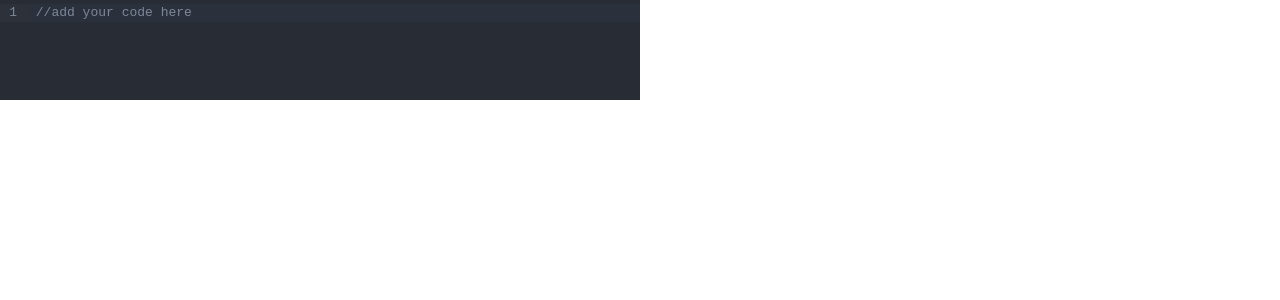
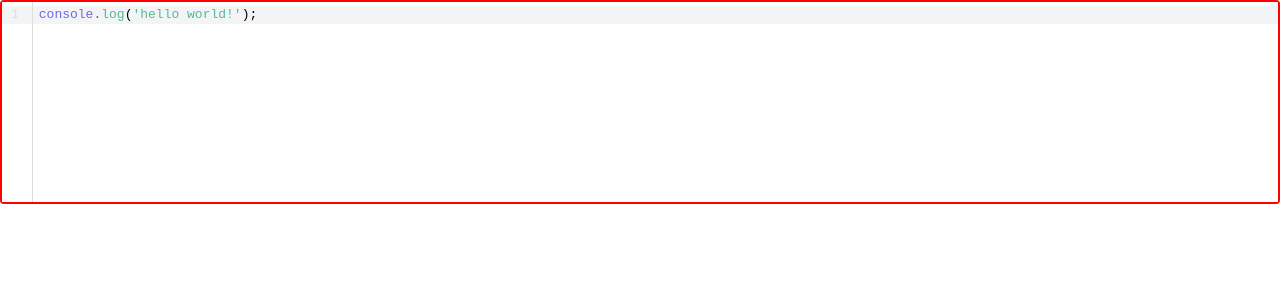
Before and after one commit to krishh16/treecodecamp.github.io, a React (Create React App) app: page /javascript-dsa in a window 1280 px wide. Shown: the top 300 px of the page. Built offline with nearby package versions, Linux system fonts and the light colour scheme; the HTML template or start-up script is replaced by a standard one.

Commit message:
Co-authored-by: krishna <127577065+krishh16@users.noreply.github.com>

```diff
--- a/package.json
+++ b/package.json
@@ -8,6 +8,7 @@
     "@codemirror/lang-javascript": "^6.1.9",
     "@codemirror/state": "^6.2.1",
     "@codemirror/view": "^6.13.2",
+    "@lezer/highlight": "^1.1.6",
     "@testing-library/jest-dom": "^5.16.5",
     "@testing-library/react": "^13.4.0",
     "@testing-library/user-event": "^13.5.0",
@@ -16,6 +17,7 @@
     "@types/react": "^18.2.12",
     "@types/react-dom": "^18.2.5",
     "@uiw/codemirror-theme-okaidia": "^4.21.3",
+    "@uiw/codemirror-themes": "^4.21.3",
     "@uiw/react-codemirror": "^4.21.3",
     "codemirror": "^6.0.1",
     "cors": "^2.8.5",
--- a/src/components/pages/Terminal/Terminal.jsx
+++ b/src/components/pages/Terminal/Terminal.jsx
@@ -1,24 +1,54 @@
-import React from 'react';
-import CodeMirror from '@uiw/react-codemirror';
-import { javascript } from '@codemirror/lang-javascript';
-import { okaidia } from '@uiw/codemirror-theme-okaidia';
+import CodeMirror from "@uiw/react-codemirror";
+import { createTheme } from "@uiw/codemirror-themes";
+import { javascript } from "@codemirror/lang-javascript";
+import { tags as t } from "@lezer/highlight";
 
+import React from "react";
+const myTheme = createTheme({
+  theme: "light",
+  settings: {
+    background: "#ffffff",
+    foreground: "#000",
+    caret: "red",
+    selection: "#8a91991a",
+    selectionMatch: "red",
+    lineHighlight: "#8a91991a",
+    gutterBackground: "#fff",
+    gutterForeground: "#D9DEEB"
+  },
+  styles: [
+    { tag: t.comment, color: "#919EAD" },
+    { tag: t.variableName, color: "#6D6BDE" },
+    { tag: t.quote, color: "#000" },
+    { tag: t.moduleKeyword, color: "red" },
+    { tag: [t.string, t.special(t.brace)], color: "#56BA90" },
+    { tag: t.number, color: "#5c6166" },
+    { tag: t.bool, color: "#5c6166" },
+    { tag: t.null, color: "#5c6166" },
+    { tag: t.keyword, color: "#5c6166" },
+    { tag: t.operator, color: "#5c6166" },
+    { tag: t.className, color: "#5c6166" },
+    { tag: t.definition(t.typeName), color: "#5c6166" },
+    { tag: t.typeName, color: "red" },
+    { tag: t.angleBracket, color: "#000" },
+    { tag: t.tagName, color: "#fff" },
+    { tag: t.attributeName, color: "#41ABE1" },
+    { tag: t.propertyName, color: "#56BA90" },
+    { tag: t.annotation, color: "red" }
+  ]
+});
+const extensions = [javascript({ jsx: true })];
 
-export default function Terminal() {
-  const onChange = React.useCallback((value, viewUpdate) => {
-    console.log('value:', value);
-  }, []);
+export default function App() {
+  const onChange = React.useCallback((value, viewUpdate) => {}, []);
   return (
-    <div className='bg-white border-gray-200 dark:bg-gray-900' style={{width:'100vw', height:'100vh'}}>
     <CodeMirror
-      value="//add your code here"
-      height="100px"
-      width='50vw'
-      extensions={[javascript({ jsx: true })]}
+      style={{ border: "2px solid red", borderRadius: "4px" }}
+      value="console.log('hello world!');"
+      height="200px"
+      theme={myTheme}
+      extensions={extensions}
       onChange={onChange}
-      theme='dark'
-      basicSetup={true}
     />
-    </div>
   );
 }
```
Also changed, not shown: 1 other file (tests, documents, lock files or other folders).
